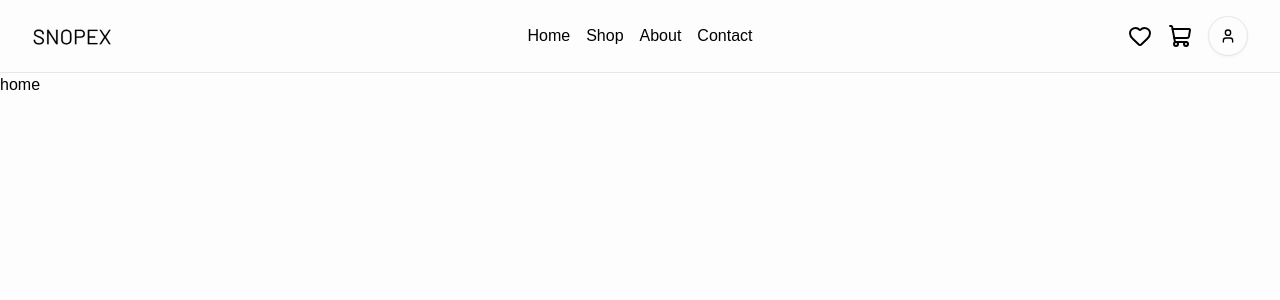
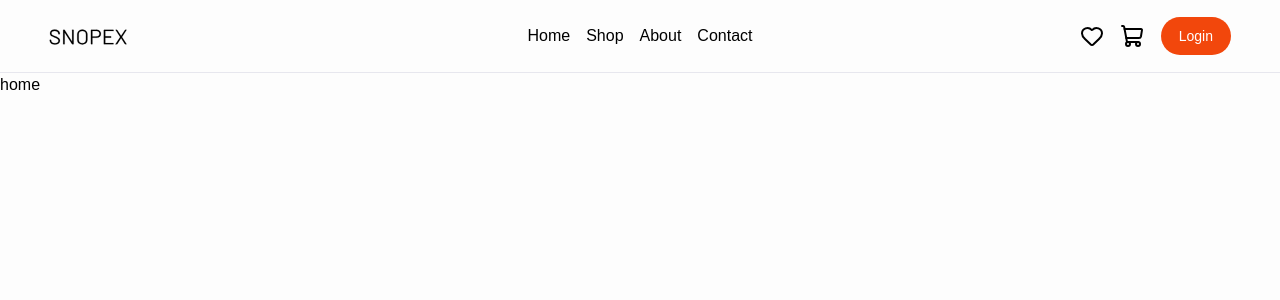
Before and after one commit to Soumojit08/ecom-frontend, a React (Vite) app: page / in a window 1280 px wide. Shown: the top 300 px of the page. Built offline with nearby package versions, Linux system fonts and the light colour scheme; the HTML template or start-up script is replaced by a standard one.

Commit message:
padding adjustment

```diff
--- a/src/components/Navbar.jsx
+++ b/src/components/Navbar.jsx
@@ -5,14 +5,14 @@ import { useState } from "react";
 import Logo from "../../public/logo.svg";
 
 const Navbar = () => {
-  const [isLoggedIn, setIsLoggedIn] = useState(true);
+  const [isLoggedIn, setIsLoggedIn] = useState(false);
 
   const handleLogin = () => {
     setIsLoggedIn(!isLoggedIn);
   };
 
   return (
-    <header className="w-full border-b px-8 py-4">
+    <header className="w-full border-b px-12 py-4">
       <nav className="grid grid-cols-3 items-center">
         <section id="left" className="flex items-center">
           <Link to="/" className="uppercase tracking-wider font-barlow">
```
